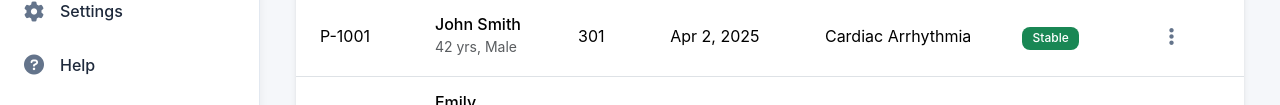
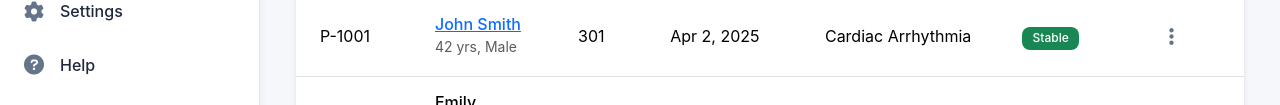
Before and after one commit to tashobya2324/Vital-AI, a plain HTML site: page Vital AI/dashboard.html in a window 1280 px wide. Shown: the part 586-691 px from the top of the page. Drawn offline with nearby package versions, Linux system fonts and the light colour scheme.

Commit message:
Update dashboard.html
update on the referencing of the patient john smith

```diff
--- a/Vital AI/dashboard.html
+++ b/Vital AI/dashboard.html
@@ -275,7 +275,7 @@
                             <div class="d-flex align-items-center">
                               <!-- <img src="/placeholder.svg?height=40&width=40" class="rounded-circle me-2" alt="Patient"> -->
                               <div>
-                                <h6 class="mb-0">John Smith</h6>
+                                 <a href="patient.html"> <h6 class="mb-0">John Smith</h6></a>
                                 <small class="text-muted">42 yrs, Male</small>
                               </div>
                             </div>
```
